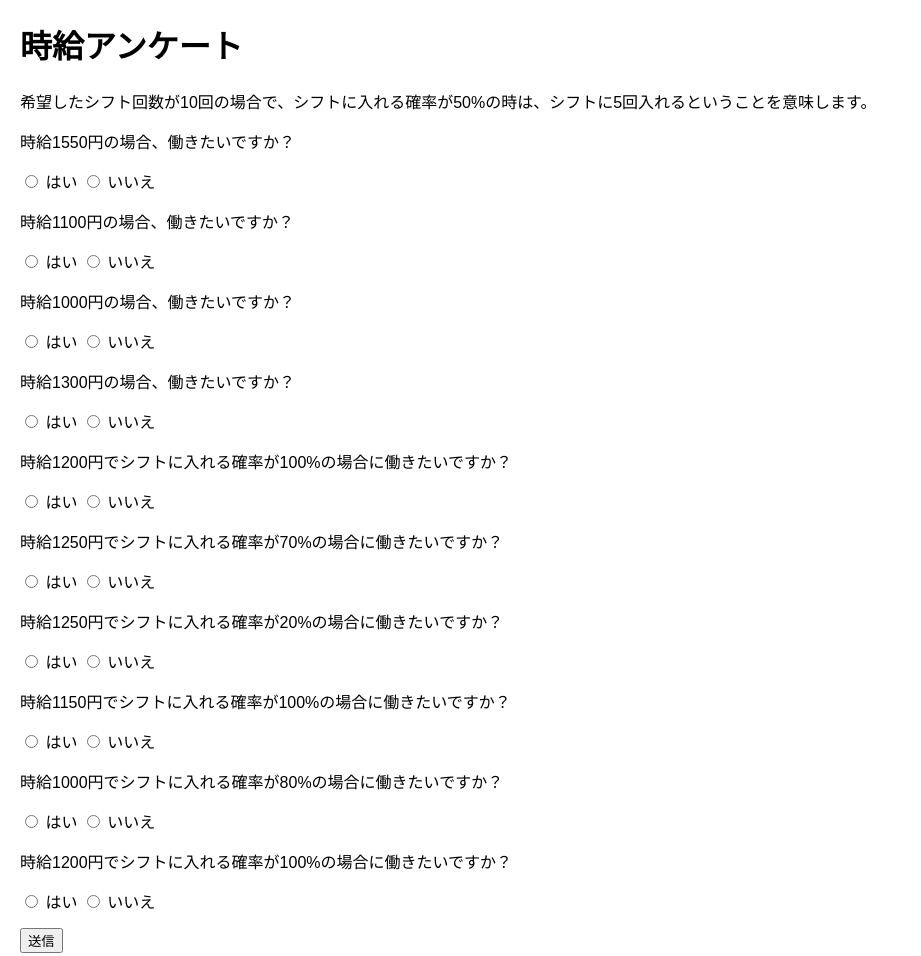
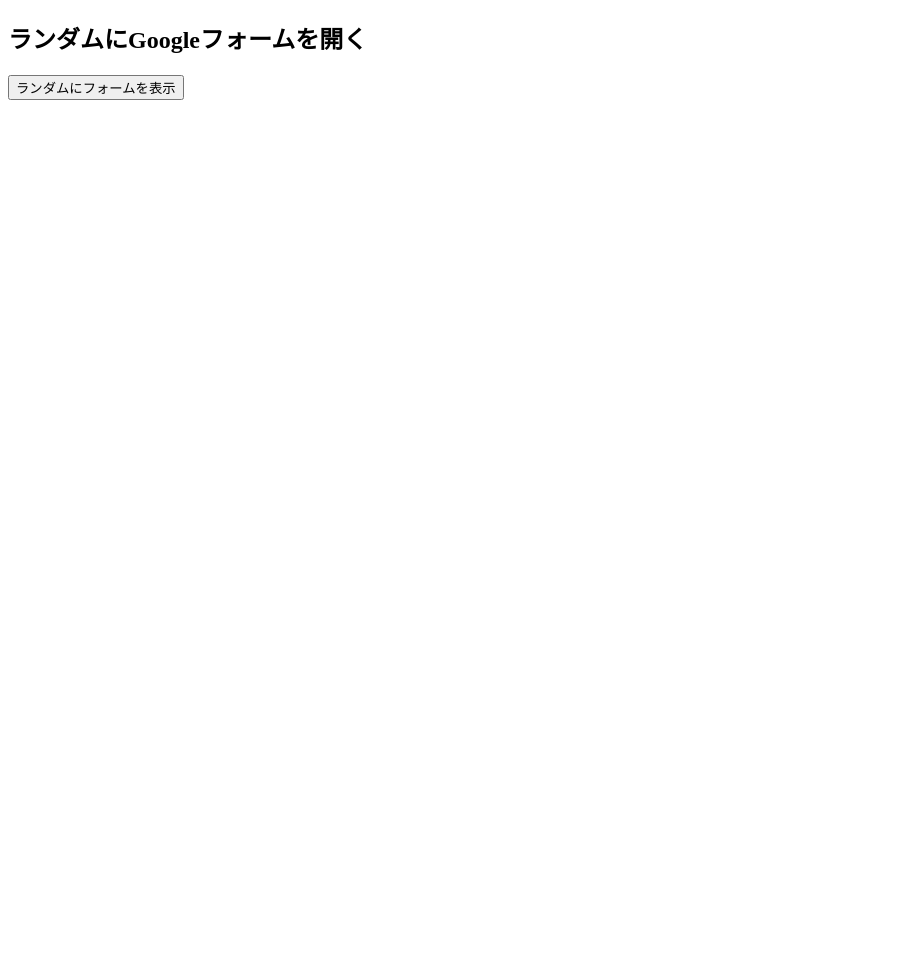
Before and after one commit to gotininaruo/zemi-questionnaire, a plain HTML site: page index.html in a window 1280 px wide. Shown: the whole page, without its empty margins (0-921 px from the left). After the commit the page ends 800 px from the top, so only its background shows below. Drawn offline with Linux system fonts and the light colour scheme.

Commit message:
Update index.html

```diff
--- a/index.html
+++ b/index.html
@@ -1,123 +1,45 @@
 <!DOCTYPE html>
 <html lang="ja">
 <head>
-    <meta charset="UTF-8">
-    <meta name="viewport" content="width=device-width, initial-scale=1.0">
-    <title>時給アンケート</title>
-    <style>
-        body {
-            font-family: Arial, sans-serif;
-            margin: 20px;
-        }
-        .question {
-            margin-bottom: 15px;
-        }
-    </style>
-    <script>
-        const results = [];
-
-        function getRandomX() {
-            const values = [1000, 1050, 1100, 1150, 1200, 1250, 1300, 1350, 1400, 1450, 1500, 1550, 1600];
-            return values[Math.floor(Math.random() * values.length)];
-        }
-
-        function getRandomY() {
-            const values = [0, 10, 20, 30, 40, 50, 60, 70, 80, 90, 100];
-            return values[Math.floor(Math.random() * values.length)];
-        }
-
-        function loadSurvey() {
-            const surveyContainer = document.getElementById('surveyContainer');
-            surveyContainer.innerHTML = '';
-            results.length = 0;
-
-            for (let i = 0; i < 4; i++) {
-                const xValue = getRandomX();
-                results.push({ x: xValue, y: null, answer: null });
-
-                const question = document.createElement('div');
-                question.classList.add('question');
-                question.innerHTML = `
-                    <p>時給${xValue}円の場合、働きたいですか？</p>
-                    <label>
-                        <input type="radio" name="answer${i}" value="はい" onchange="saveAnswer(${i}, '${xValue}', null)"> はい
-                    </label>
-                    <label>
-                        <input type="radio" name="answer${i}" value="いいえ" onchange="saveAnswer(${i}, '${xValue}', null)"> いいえ
-                    </label>
-                `;
-                surveyContainer.appendChild(question);
-            }
-
-            for (let i = 4; i < 10; i++) {
-                const xValue = getRandomX();
-                const yValue = getRandomY();
-
-                results.push({ x: xValue, y: yValue, answer: null });
-
-                const question = document.createElement('div');
-                question.classList.add('question');
-                question.innerHTML = `
-                    <p>時給${xValue}円でシフトに入れる確率が${yValue}%の場合に働きたいですか？</p>
-                    <label>
-                        <input type="radio" name="answer${i}" value="はい" onchange="saveAnswer(${i}, '${xValue}', '${yValue}')"> はい
-                    </label>
-                    <label>
-                        <input type="radio" name="answer${i}" value="いいえ" onchange="saveAnswer(${i}, '${xValue}', '${yValue}')"> いいえ
-                    </label>
-                `;
-                surveyContainer.appendChild(question);
-            }
-        }
-
-        function saveAnswer(index, xValue, yValue) {
-            const answer = document.querySelector(`input[name="answer${index}"]:checked`);
-            if (answer) {
-                results[index].answer = answer.value;
-            }
-        }
-
-        async function submitSurvey() {
-            const allAnswered = results.every(result => result.answer !== null);
-            if (!allAnswered) {
-                alert("すべての質問に回答してください。");
-                return;
-            }
-
-            const surveyData = results.map(result => ({
-                x: result.x,
-                y: result.y,
-                answer: result.answer
-            }));
-
-            try {
-                const response = await fetch('YOUR_SCRIPT_URL', {
-                    method: 'POST',
-                    headers: { 'Content-Type': 'application/json' },
-                    body: JSON.stringify({ data: surveyData })
-                });
-
-                if (response.ok) {
-                    console.log('アンケート結果がスプレッドシートに送信されました。');
-                    document.getElementById('resultsContainer').innerHTML = '<h2>送信完了</h2><p>回答ありがとうございました。</p>';
-                } else {
-                    console.error('送信エラー:', response.statusText);
-                    alert("送信中にエラーが発生しました。");
-                }
-            } catch (error) {
-                console.error('送信エラー:', error);
-                alert("送信中にエラーが発生しました。");
-            }
-        }
-
-        window.onload = loadSurvey;
-    </script>
+  <meta charset="UTF-8">
+  <title>ランダムフォームリンク</title>
 </head>
 <body>
-    <h1>時給アンケート</h1>
-    <p>希望したシフト回数が10回の場合で、シフトに入れる確率が50%の時は、シフトに5回入れるということを意味します。</p>
-    <div id="surveyContainer"></div>
-    <button onclick="submitSurvey()">送信</button>
-    <div id="resultsContainer"></div>
+
+<h2>ランダムにGoogleフォームを開く</h2>
+<button onclick="openRandomForm()">ランダムにフォームを表示</button>
+<p id="formLink"></p>
+
+<script>
+  function openRandomForm() {
+    // フォームのURLリストを配列で定義
+    const formUrls = [
+      "https://forms.gle/wQGr7ZncWQno7wkb8",
+      "https://forms.gle/Gme1DvqhduX5XryaA",
+      "https://forms.gle/EfLc2MoM8MyUMTmo7",
+      "https://forms.gle/AEWv6NnH8bGUTs3g8",
+      "https://forms.gle/bVeUqBDN7HSAJZNF6",
+      "https://forms.gle/vn1KHXLDp89hGsB9A",
+      "https://forms.gle/ji4Dd63HEgSzQG8x7",
+      "https://forms.gle/gAjgqWyUobKSBkD37",
+      "https://forms.gle/XJMRNDnV34nzwJoFA",
+      "https://forms.gle/RXc99goqFvHpDzA5A",
+      "https://forms.gle/9fNpruxknyy7bFTv9",
+      "https://forms.gle/c9kczZw3PrttE9Mx5",
+      "https://forms.gle/CgSsjtc6wd5CsmY16",
+      "https://forms.gle/sZKcjo1mUxzhw7wK7",
+      "https://forms.gle/nT6Vj3tdWKNDUpRWA",
+      "https://forms.gle/Pe8a9MNJEmR2MV9z7"
+    ];
+
+    // ランダムにインデックスを選択
+    const randomIndex = Math.floor(Math.random() * formUrls.length);
+    const randomFormUrl = formUrls[randomIndex];
+
+    // 選ばれたURLをリンクとして表示
+    document.getElementById("formLink").innerHTML = `<a href="${randomFormUrl}" target="_blank">こちらのフォームを開く</a>`;
+  }
+</script>
+
 </body>
 </html>
```
